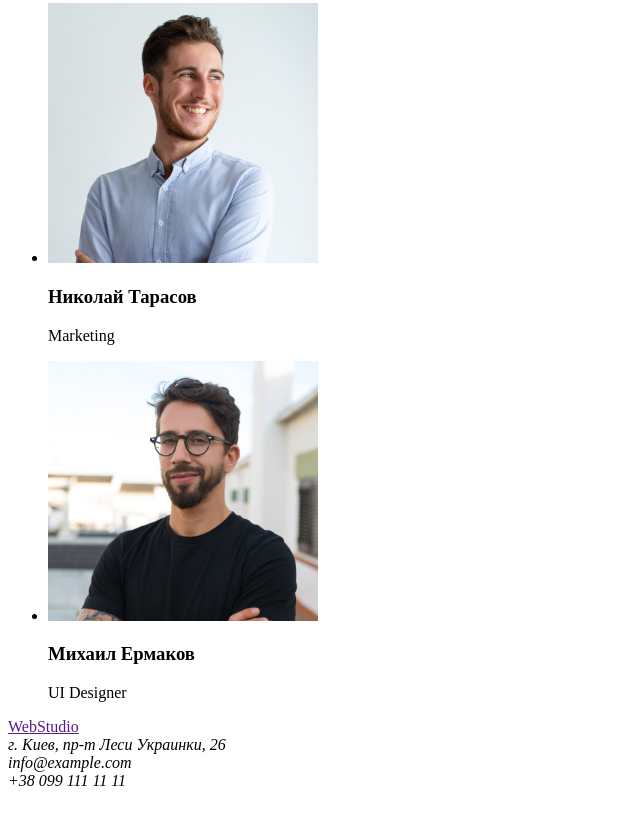
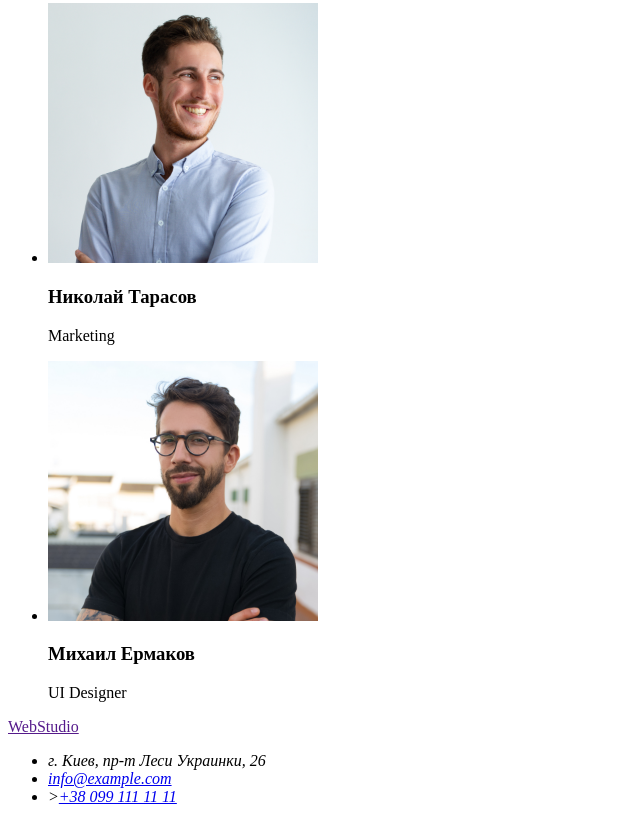
Before and after one commit to Serhii1727/goit-markup-hw-01, a plain HTML site: page index.html in a window 1280 px wide. Shown: the part 2333-3155 px from the top of the page, without its empty margins (0-640 px from the left). Before the commit the page ends 3131 px from the top, so only its background shows below. Drawn offline with Linux system fonts and the light colour scheme.

Commit message:
Делает HTML разметку проекта ПРАВИЛЬНАЯ

```diff
--- a/index.html
+++ b/index.html
@@ -89,9 +89,11 @@
             WebStudio
         </a>
         <address>
-            г. Киев, пр-т Леси Украинки, 26 <br>
-            info@example.com <br>
-            +38 099 111 11 11
+            <ul>
+                <li>г. Киев, пр-т Леси Украинки, 26</li>
+                <li><a href="mailto:info@example.com ">info@example.com</a></li>
+                <li>><a href="tel:+380991111111">+38 099 111 11 11</a></li>
+            </ul>
         </address>
     </footer>
 </body>
```
